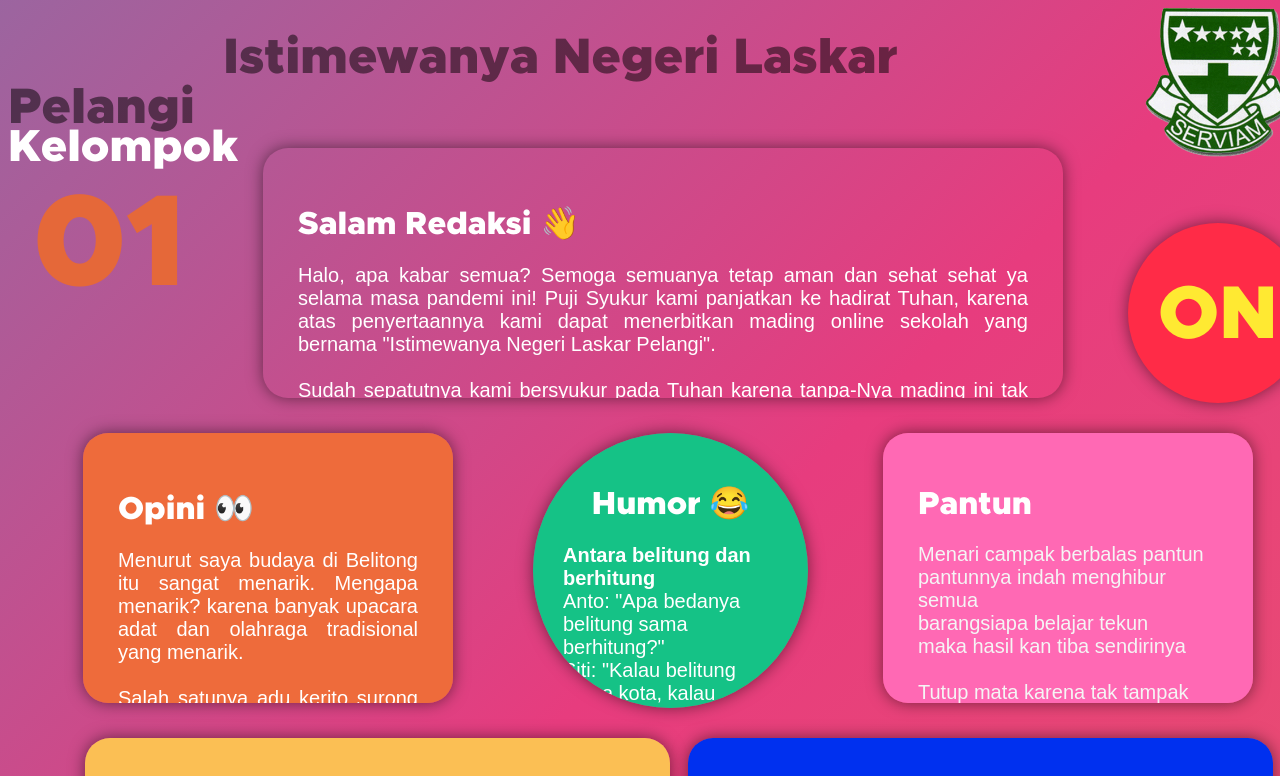
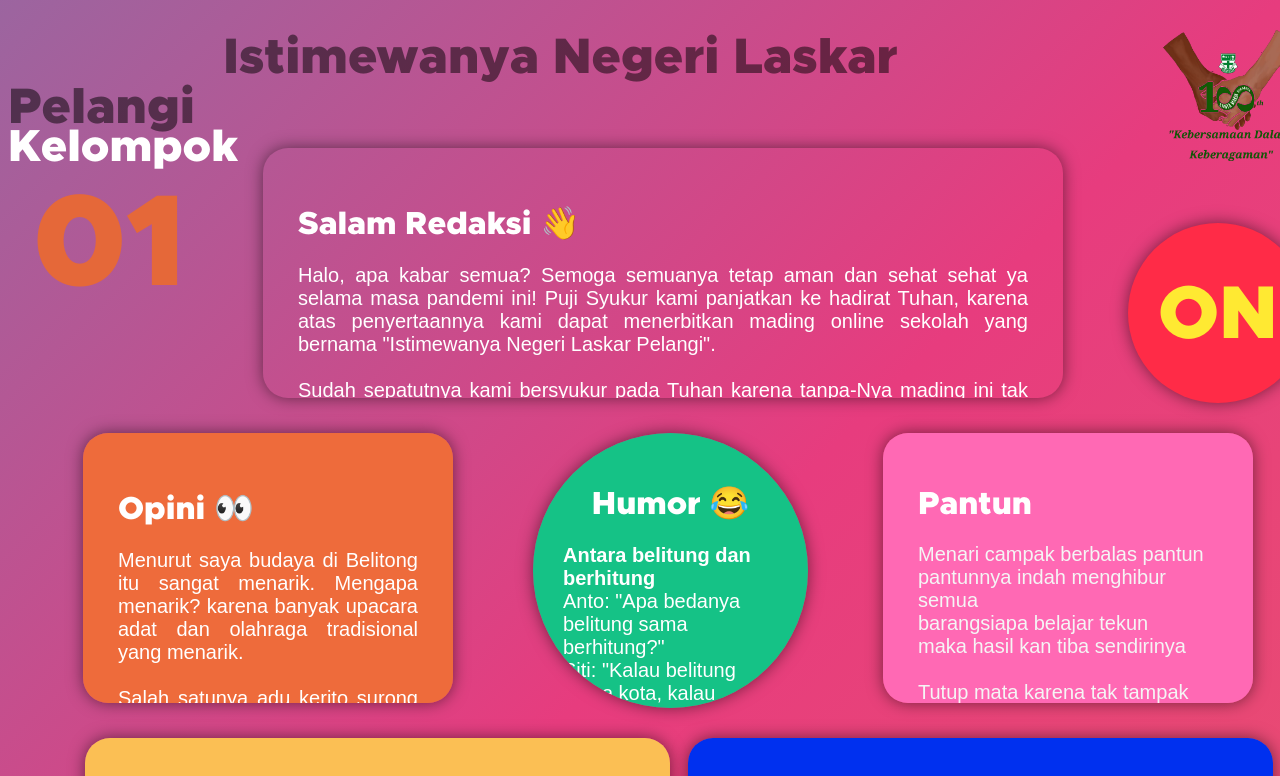
Before and after one commit to S3-PHB-01NegeriLaskarPelangi/S3-PHB-01NegeriLaskarPelangi.github.io, a plain HTML site: page index.html in a window 1280 px wide. Shown: the top 776 px of the page. Drawn offline with Linux system fonts and the light colour scheme.

Commit message:
update again

```diff
--- a/index.html
+++ b/index.html
@@ -13,7 +13,7 @@
 
 </div>
 	<div class="serviam">
-		<img src="IMG/serviam.png" alt="serviam-logo" width="150px" height="150px">
+		<img src="IMG/100tahun.png" alt="serviam-logo" width="175px" height="175px">
 	</div>
 
 	<div class="kelompok">
```
Also changed, not shown: IMG/100tahun.jpeg (added), IMG/100tahun.png (added).
